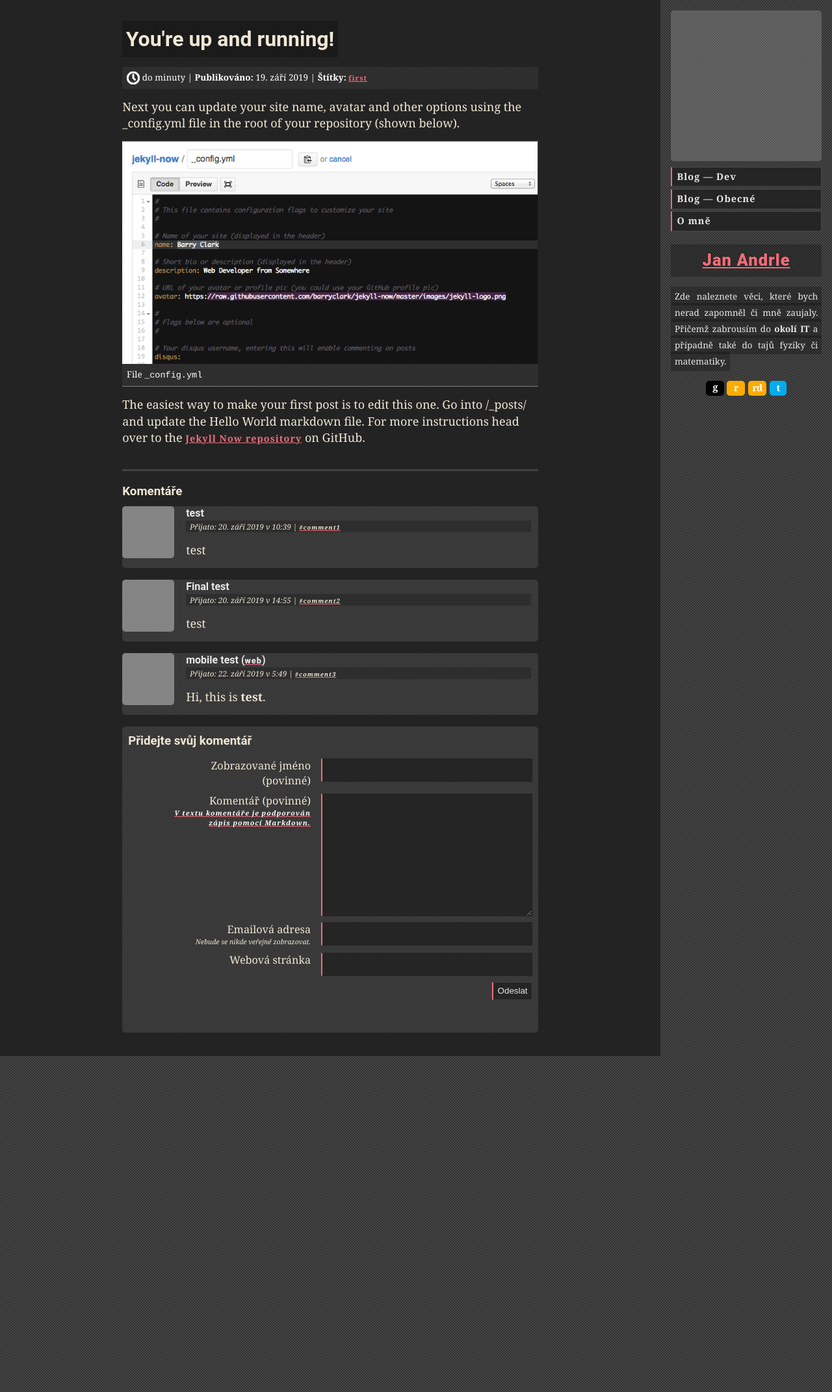
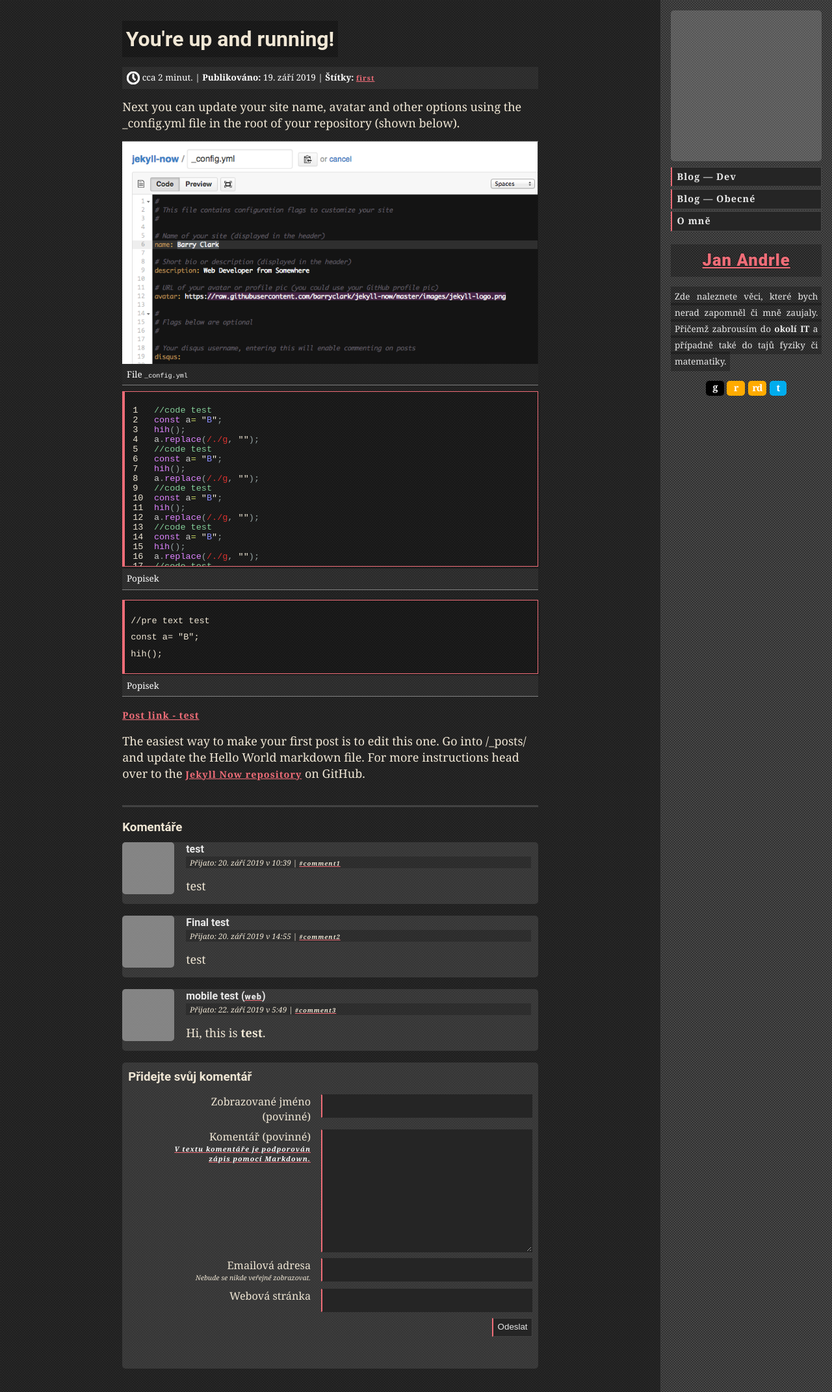
Before and after one commit to jaandrle/jaandrle.github.io, a Jekyll site: the page built from _posts/2019-9-19-Hello-World.md, in a window 1280 px wide. Shown: the whole page at 65% size. Built offline with Jekyll 4.4.1, drawn with Linux system fonts in a browser that asks for light colours; before the commit the page ends 1625 px from its top, so only the background shows below that; grey boxes are pictures that could not be loaded.

Commit message:
code support

````diff
--- /dev/null
+++ b/_includes/code.html
@@ -0,0 +1,16 @@
+{% comment %}
+    Pouziti: `include code.html code={string} [caption={string|markdown}]`
+        - `code`: GitHub code started and ended with new line
+        - `caption`: popisek (jeden paragraf)
+{% endcomment
+%}{% assign pre_code= include.code | split: "
+" %}{% assign lines= pre_code | size %}{% capture code %}{% for line in pre_code %}{% if forloop.index > 2 and forloop.index < lines %}{{line}}
+{% endif %}{% endfor %}{% endcapture %}{%
+    if pre_code[1] == "```JavaScript" %}{%
+        highlight JavaScript linenos %}{{code}}{% endhighlight %}{%
+    elsif pre_code[1] == "```js" %}{%
+        highlight JavaScript linenos %}{{code}}{% endhighlight %}{%
+    else  %}{%
+        highlight text %}{{code}}{% endhighlight %}{%
+    endif %}{% if include.caption %}
+<p class="info">{{ include.caption | markdownify | remove_first: "<p>" | split: "" | reverse | join: "" | remove_first: ">p/<" | split: "" | reverse | join: "" }}</p>{% endif %}
--- a/_posts/2019-9-19-Hello-World.md
+++ b/_posts/2019-9-19-Hello-World.md
@@ -13,5 +13,42 @@ Next you can update your site name, avatar and other options using the _config.y
     title="_config.yml"
     caption="File `_config.yml`"
 %}
+{% include code.html caption="Popisek" code='
+```JavaScript
+//code test
+const a= "B";
+hih();
+a.replace(/./g, "");
+//code test
+const a= "B";
+hih();
+a.replace(/./g, "");
+//code test
+const a= "B";
+hih();
+a.replace(/./g, "");
+//code test
+const a= "B";
+hih();
+a.replace(/./g, "");
+//code test
+const a= "B";
+hih();
+a.replace(/./g, "");
+//code test
+const a= "B";
+hih();
+a.replace(/./g, "");
+```
+' %}
+{% include code.html caption="Popisek" code='
+```
+//pre text test
+const a= "B";
+hih();
+```
+' %}
+
+[Post link - test]({% post_url 2019-9-19-Hello-World %})
 
 The easiest way to make your first post is to edit this one. Go into /_posts/ and update the Hello World markdown file. For more instructions head over to the [Jekyll Now repository](https://github.com/barryclark/jekyll-now) on GitHub.
--- a/_sass/_highlights.scss
+++ b/_sass/_highlights.scss
@@ -1,85 +1,96 @@
 
 .highlight {
-  background-color: $lightGray;
-  padding: 7px 7px 7px 10px;
+  background-color: rgba(0,0,0,.25);
+  max-height: 15em;
+  padding: 1em 1em 0 .5em;
   border: 1px solid $blue;
   border-left-width: 4px;
   -moz-box-shadow: 3px 3px rgba(0,0,0,0.1);
   -webkit-box-shadow: 3px 3px rgba(0,0,0,0.1);
   box-shadow: 3px 3px rgba(0,0,0,0.1);
-  margin: 20px 0 20px 0;
+  margin: .5em 0 .5em 0;
   overflow: auto;
+  pre {
+    margin: 0 0 1em 0;
+  }
+  .code {
+    padding-left: 1em;
+  }
+  +.info{
+    margin-top: -.5em;
+    border-bottom: 1px solid gray;
+  }
 }
 
 code {
-  font-family:'Bitstream Vera Sans Mono','Courier', monospace;
+  font: .75em 'Bitstream Vera Sans Mono','Courier', monospace;
 }
 
-.highlight .c { color: #586E75 } /* Comment */
+.highlight .c { color: #84CE99 } /* Comment */
 .highlight .err { color: #93A1A1 } /* Error */
 .highlight .g { color: #93A1A1 } /* Generic */
-.highlight .k { color: #859900 } /* Keyword */
+.highlight .k { color: #d1e166 } /* Keyword */
 .highlight .l { color: #93A1A1 } /* Literal */
 .highlight .n { color: #93A1A1 } /* Name */
-.highlight .o { color: #859900 } /* Operator */
+.highlight .o { color: #d1e166 } /* Operator */
 .highlight .x { color: #CB4B16 } /* Other */
 .highlight .p { color: #93A1A1 } /* Punctuation */
-.highlight .cm { color: #586E75 } /* Comment.Multiline */
-.highlight .cp { color: #859900 } /* Comment.Preproc */
-.highlight .c1 { color: #586E75 } /* Comment.Single */
-.highlight .cs { color: #859900 } /* Comment.Special */
-.highlight .gd { color: #2AA198 } /* Generic.Deleted */
+.highlight .cm { color: #84CE99 } /* Comment.Multiline */
+.highlight .cp { color: #d1e166 } /* Comment.Preproc */
+.highlight .c1 { color: #84CE99 } /* Comment.Single */
+.highlight .cs { color: #d1e166 } /* Comment.Special */
+.highlight .gd { color: #8C8FFF } /* Generic.Deleted */
 .highlight .ge { color: #93A1A1; font-style: italic } /* Generic.Emph */
 .highlight .gr { color: #DC322F } /* Generic.Error */
 .highlight .gh { color: #CB4B16 } /* Generic.Heading */
-.highlight .gi { color: #859900 } /* Generic.Inserted */
+.highlight .gi { color: #d1e166 } /* Generic.Inserted */
 .highlight .go { color: #93A1A1 } /* Generic.Output */
 .highlight .gp { color: #93A1A1 } /* Generic.Prompt */
 .highlight .gs { color: #93A1A1; font-weight: bold } /* Generic.Strong */
 .highlight .gu { color: #CB4B16 } /* Generic.Subheading */
 .highlight .gt { color: #93A1A1 } /* Generic.Traceback */
 .highlight .kc { color: #CB4B16 } /* Keyword.Constant */
-.highlight .kd { color: #268BD2 } /* Keyword.Declaration */
-.highlight .kn { color: #859900 } /* Keyword.Namespace */
-.highlight .kp { color: #859900 } /* Keyword.Pseudo */
-.highlight .kr { color: #268BD2 } /* Keyword.Reserved */
+.highlight .kd { color: #DE84FF } /* Keyword.Declaration */
+.highlight .kn { color: #d1e166 } /* Keyword.Namespace */
+.highlight .kp { color: #d1e166 } /* Keyword.Pseudo */
+.highlight .kr { color: #DE84FF } /* Keyword.Reserved */
 .highlight .kt { color: #DC322F } /* Keyword.Type */
 .highlight .ld { color: #93A1A1 } /* Literal.Date */
-.highlight .m { color: #2AA198 } /* Literal.Number */
-.highlight .s { color: #2AA198 } /* Literal.String */
+.highlight .m { color: #8C8FFF } /* Literal.Number */
+.highlight .s { color: #8C8FFF } /* Literal.String */
 .highlight .na { color: #93A1A1 } /* Name.Attribute */
 .highlight .nb { color: #B58900 } /* Name.Builtin */
-.highlight .nc { color: #268BD2 } /* Name.Class */
+.highlight .nc { color: #DE84FF } /* Name.Class */
 .highlight .no { color: #CB4B16 } /* Name.Constant */
-.highlight .nd { color: #268BD2 } /* Name.Decorator */
+.highlight .nd { color: #DE84FF } /* Name.Decorator */
 .highlight .ni { color: #CB4B16 } /* Name.Entity */
 .highlight .ne { color: #CB4B16 } /* Name.Exception */
-.highlight .nf { color: #268BD2 } /* Name.Function */
+.highlight .nf { color: #DE84FF } /* Name.Function */
 .highlight .nl { color: #93A1A1 } /* Name.Label */
 .highlight .nn { color: #93A1A1 } /* Name.Namespace */
-.highlight .nx { color: #555 } /* Name.Other */
+.highlight .nx { color: #ccc } /* Name.Other */
 .highlight .py { color: #93A1A1 } /* Name.Property */
-.highlight .nt { color: #268BD2 } /* Name.Tag */
-.highlight .nv { color: #268BD2 } /* Name.Variable */
-.highlight .ow { color: #859900 } /* Operator.Word */
+.highlight .nt { color: #DE84FF } /* Name.Tag */
+.highlight .nv { color: #DE84FF } /* Name.Variable */
+.highlight .ow { color: #d1e166 } /* Operator.Word */
 .highlight .w { color: #93A1A1 } /* Text.Whitespace */
-.highlight .mf { color: #2AA198 } /* Literal.Number.Float */
-.highlight .mh { color: #2AA198 } /* Literal.Number.Hex */
-.highlight .mi { color: #2AA198 } /* Literal.Number.Integer */
-.highlight .mo { color: #2AA198 } /* Literal.Number.Oct */
-.highlight .sb { color: #586E75 } /* Literal.String.Backtick */
-.highlight .sc { color: #2AA198 } /* Literal.String.Char */
+.highlight .mf { color: #8C8FFF } /* Literal.Number.Float */
+.highlight .mh { color: #8C8FFF } /* Literal.Number.Hex */
+.highlight .mi { color: #8C8FFF } /* Literal.Number.Integer */
+.highlight .mo { color: #8C8FFF } /* Literal.Number.Oct */
+.highlight .sb { color: #84CE99 } /* Literal.String.Backtick */
+.highlight .sc { color: #8C8FFF } /* Literal.String.Char */
 .highlight .sd { color: #93A1A1 } /* Literal.String.Doc */
-.highlight .s2 { color: #2AA198 } /* Literal.String.Double */
+.highlight .s2 { color: #8C8FFF } /* Literal.String.Double */
 .highlight .se { color: #CB4B16 } /* Literal.String.Escape */
 .highlight .sh { color: #93A1A1 } /* Literal.String.Heredoc */
-.highlight .si { color: #2AA198 } /* Literal.String.Interpol */
-.highlight .sx { color: #2AA198 } /* Literal.String.Other */
+.highlight .si { color: #8C8FFF } /* Literal.String.Interpol */
+.highlight .sx { color: #8C8FFF } /* Literal.String.Other */
 .highlight .sr { color: #DC322F } /* Literal.String.Regex */
-.highlight .s1 { color: #2AA198 } /* Literal.String.Single */
-.highlight .ss { color: #2AA198 } /* Literal.String.Symbol */
-.highlight .bp { color: #268BD2 } /* Name.Builtin.Pseudo */
-.highlight .vc { color: #268BD2 } /* Name.Variable.Class */
-.highlight .vg { color: #268BD2 } /* Name.Variable.Global */
-.highlight .vi { color: #268BD2 } /* Name.Variable.Instance */
-.highlight .il { color: #2AA198 } /* Literal.Number.Integer.Long */
+.highlight .s1 { color: #8C8FFF } /* Literal.String.Single */
+.highlight .ss { color: #8C8FFF } /* Literal.String.Symbol */
+.highlight .bp { color: #DE84FF } /* Name.Builtin.Pseudo */
+.highlight .vc { color: #DE84FF } /* Name.Variable.Class */
+.highlight .vg { color: #DE84FF } /* Name.Variable.Global */
+.highlight .vi { color: #DE84FF } /* Name.Variable.Instance */
+.highlight .il { color: #8C8FFF } /* Literal.Number.Integer.Long */
--- a/_sass/_part_molecules.scss
+++ b/_sass/_part_molecules.scss
@@ -168,4 +168,5 @@ a.C__button {
   margin: 0;
   border-bottom: 1px solid gray;
   border-top: 1px solid gray;
+  background-color: rgba(0,0,0,.25);
 }
````
